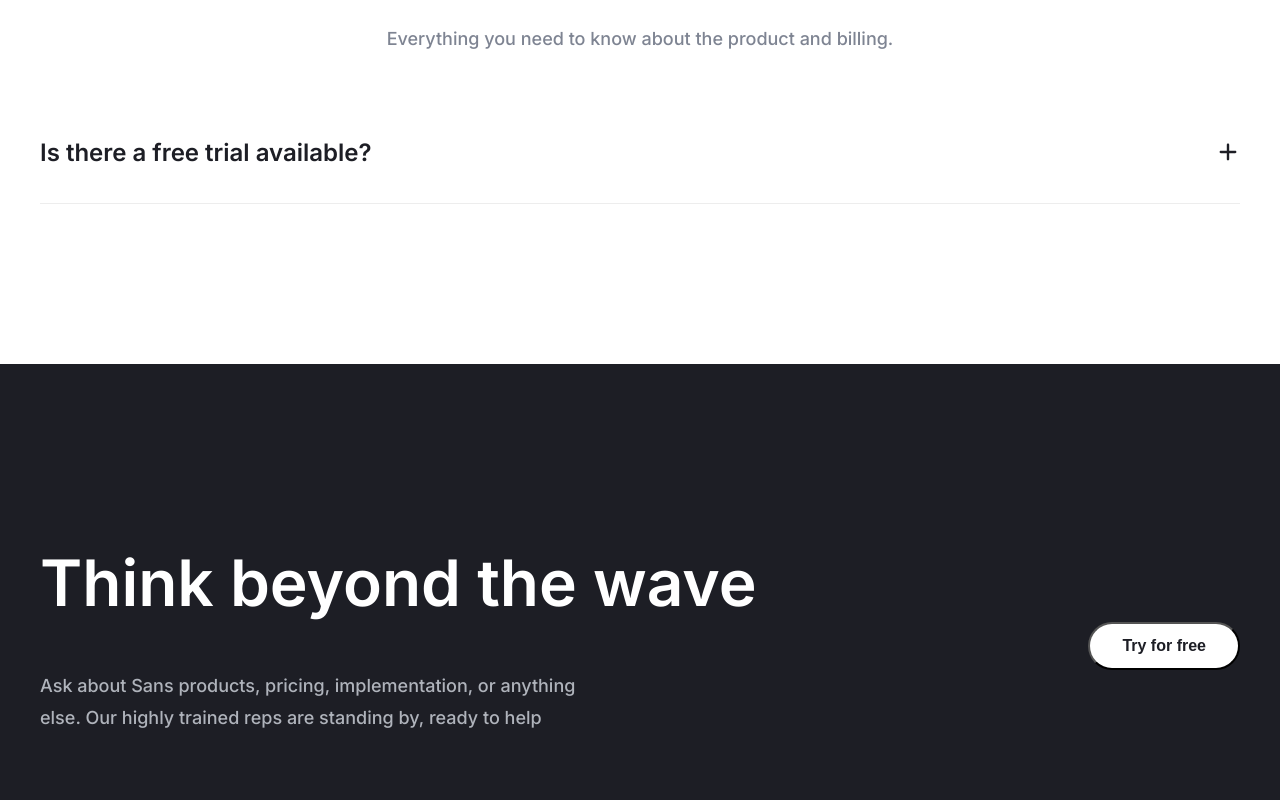
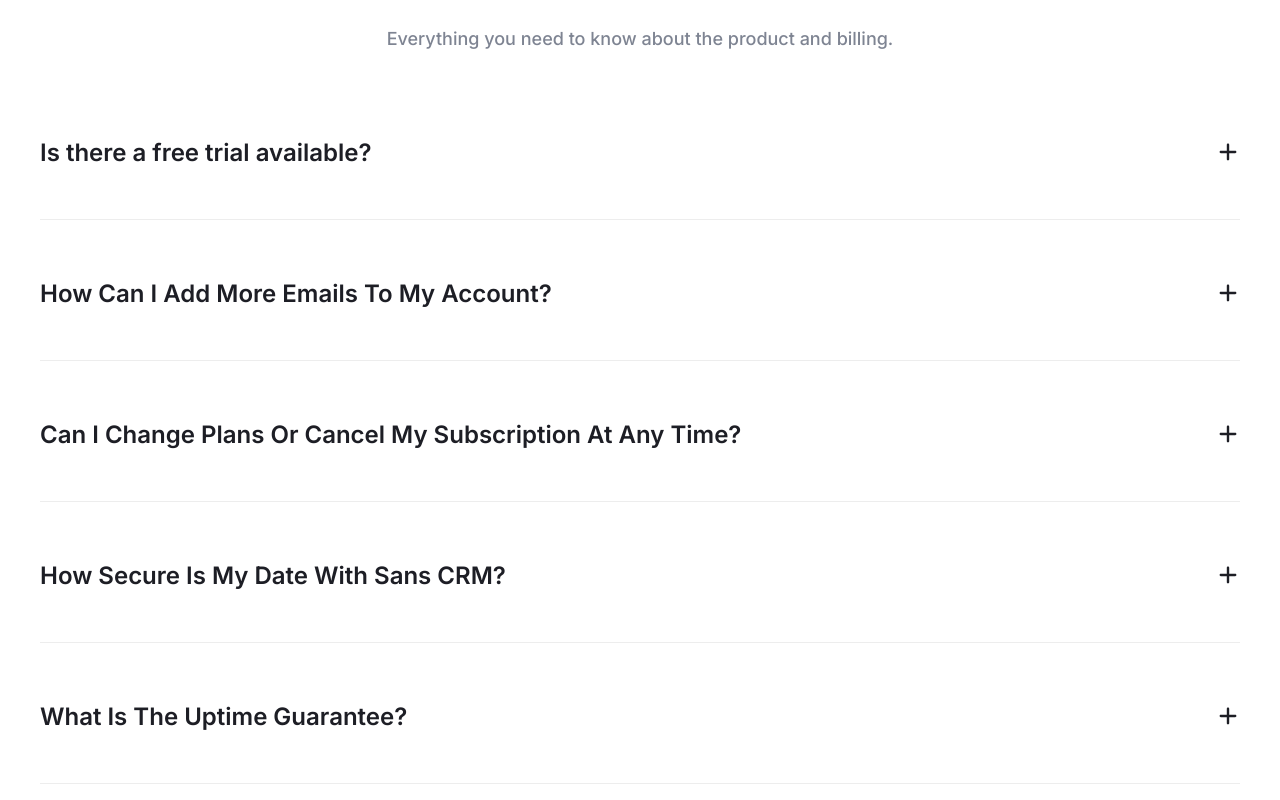
Before and after one commit to Castorki/COCO, a React (Create React App) app: page /pricing in a window 1280 px wide. Shown: the part 1960-2760 px from the top of the page. Built offline with nearby package versions, Linux system fonts and the light colour scheme.

Commit message:
completed pricing page

```diff
--- a/src/components/data/frequantlyQuestions.js
+++ b/src/components/data/frequantlyQuestions.js
@@ -3,5 +3,25 @@
         id: 1,
         title: "Is there a free trial available?",
         article: "Yes, you can try us for free for 30 days. If you want, we’ll provide you with a free, personalized 30-minute onboarding call to get you up and running as soon as possible.",
-    }
+    },
+    {
+        id: 2,
+        title: "How Can I Add More Emails To My Account?",
+        article: "Yes, you can try us for free for 30 days. If you want, we’ll provide you with a free, personalized 30-minute onboarding call to get you up and running as soon as possible.",
+    },
+    {
+        id: 3,
+        title: "Can I Change Plans Or Cancel My Subscription At Any Time?",
+        article: "Yes, you can try us for free for 30 days. If you want, we’ll provide you with a free, personalized 30-minute onboarding call to get you up and running as soon as possible.",
+    },
+    {
+        id: 4,
+        title: "How Secure Is My Date With Sans CRM?",
+        article: "Yes, you can try us for free for 30 days. If you want, we’ll provide you with a free, personalized 30-minute onboarding call to get you up and running as soon as possible.",
+    },
+    {
+        id: 5,
+        title: "What Is The Uptime Guarantee?",
+        article: "Yes, you can try us for free for 30 days. If you want, we’ll provide you with a free, personalized 30-minute onboarding call to get you up and running as soon as possible.",
+    },
 ]
--- a/src/components/pages/pricingPage/FrequantlyQuestions.js
+++ b/src/components/pages/pricingPage/FrequantlyQuestions.js
@@ -1,18 +1,18 @@
-import React, { useState } from 'react'
+import React, { useState } from 'react';
+import { useSelector } from 'react-redux';
+
 
 
 export const FrequantlyQuestions = () => {
 
-    const useAccordion = () => {
 
-        const [openIndex, setOpenIndex] = useState(null);
+    const questions = useSelector(state => state.questions);
+    const [openIndex, setOpenIndex] = useState(null);
 
-        const toggleItem = (index) => {
-            setOpenIndex(openIndex === index ? null : index)
-        }
-
-        return (openIndex, toggleItem);
-    }
+    const toggleItem = (index) => {
+        console.log(index);
+        setOpenIndex(openIndex === index ? null : index);
+    };
 
 
     return (
@@ -21,15 +21,27 @@
                 <h2 className='frequantlyQuestions__header_title'>Frequently asked questions</h2>
                 <p className='frequantlyQuestions__header_article'>Everything you need to know about the product and billing.</p>
             </div>
+            {questions.map((question, index) => (
+                <div key={question.id} className='frequantlyQuestions__question'>
+                    <h3 className='frequantlyQuestions__question_title'>{question.title}</h3>
+                    <p className={`frequantlyQuestions__question_article ${openIndex === index ? `open` : ``}`}>
+                        {question.article}
+                    </p>
+                    <button className='frequantlyQuestions__question_button'
+                        onClick={() => toggleItem(index)}>
+                        <img src={openIndex === index ? `frequantlyQuestionButtonOpen.svg` : `frequantlyQuestionButtonClose.svg`}></img>
+                    </button>
+                </div>
 
-
-            <div className='frequantlyQuestions__question'>
+            ))
+            }
+            {/* <div className='frequantlyQuestions__question'>
                 <h3 className='frequantlyQuestions__question_title'>Is there a free trial available?</h3>
-                {/* <p className='frequantlyQuestions__question_article'>
+                <p className='frequantlyQuestions__question_article'>
                     Yes, you can try us for free for 30 days. If you want, we’ll provide you with a free, personalized 30-minute onboarding call to get you up and running as soon as possible.
-                </p> */}
+                </p>
                 <button className='frequantlyQuestions__question_button'><img src='frequantlyQuestionButtonClose.svg'></img></button>
-            </div>
-        </div>
+            </div> */}
+        </div >
     )
 }
--- a/src/components/pages/pricingPage/PricingPage.css
+++ b/src/components/pages/pricingPage/PricingPage.css
@@ -234,12 +234,18 @@
   color: #1D1E25;
 }
 .frequantlyQuestions__question_article {
+  max-height: 0;
+  overflow: hidden;
+  transition: max-height 0.5s ease;
   max-width: 53%;
   font-style: normal;
   font-weight: 500;
   font-size: 18px;
   line-height: 32px;
   color: #7E8492;
+}
+.frequantlyQuestions__question_article.open {
+  max-height: 500px;
 }
 .frequantlyQuestions__question_button {
   position: absolute;
```
Also changed, not shown: src/components/pages/pricingPage/PricingPage.scss (+7 -0 lines), 1 other file (tests, documents, lock files or other folders).
